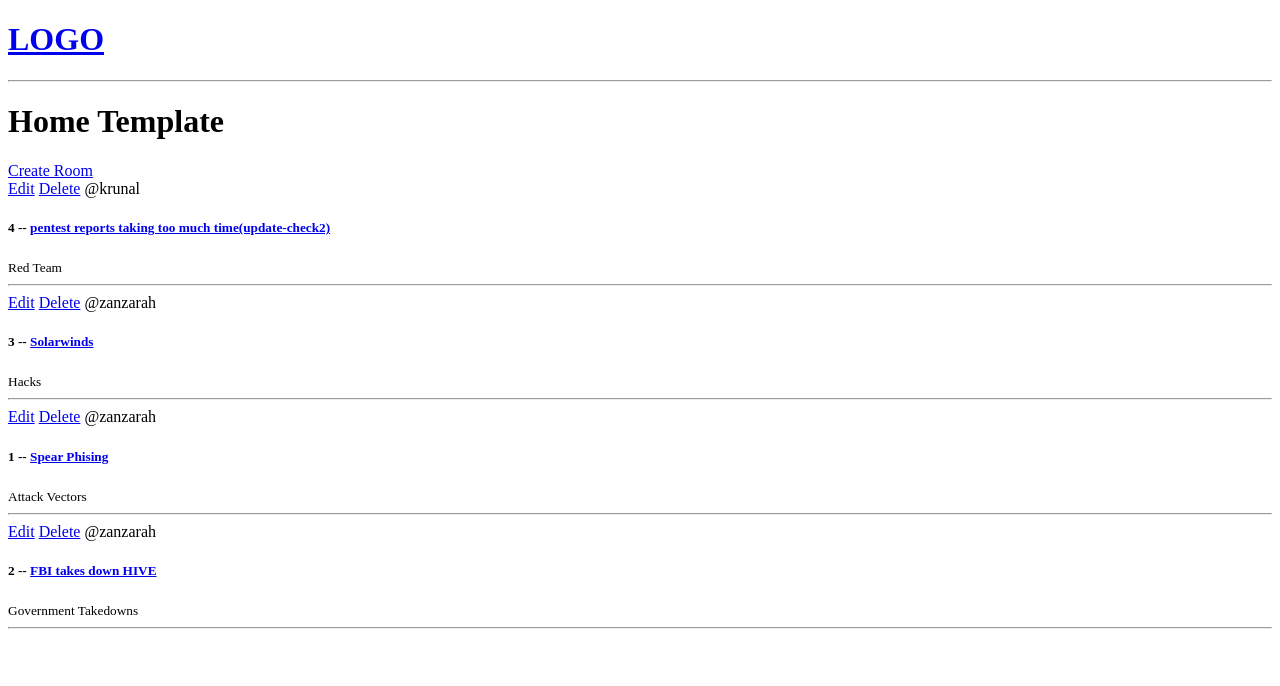
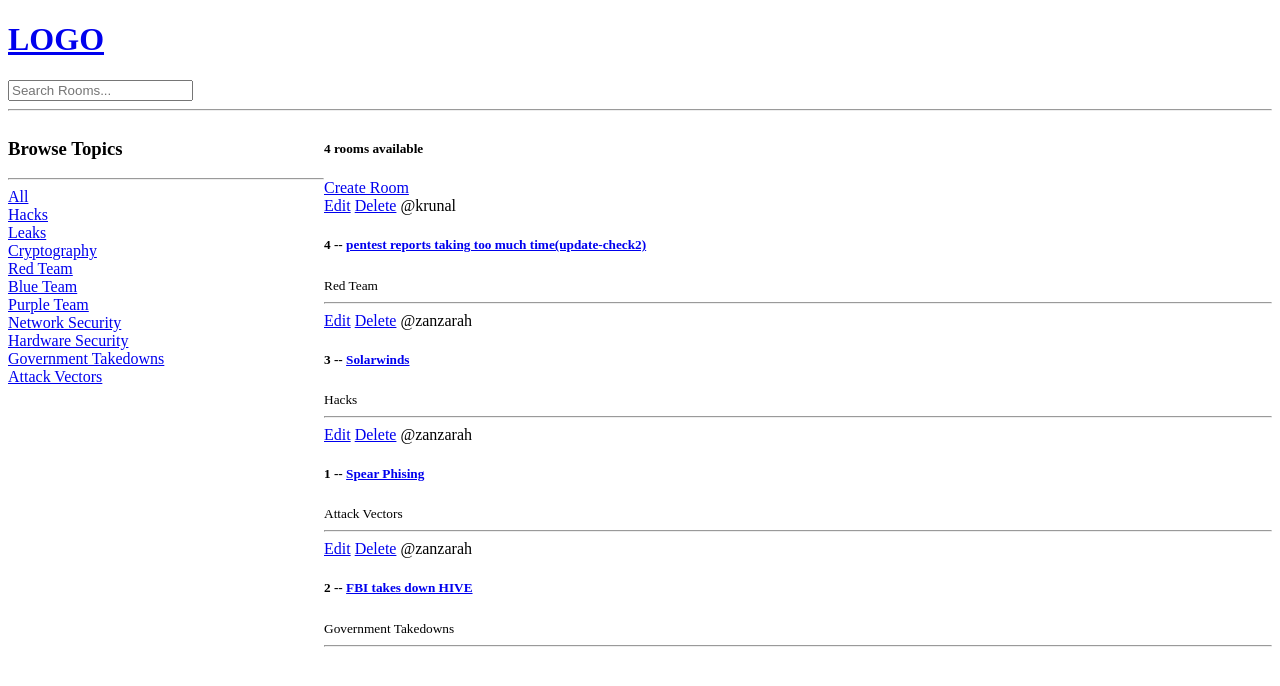
Before and after one commit to inukashiFNS/xerxes, a Django app: page / in a window 1280 px wide. Shown: the top 686 px of the page. Run offline with Django 4.2, Linux system fonts and the light colour scheme; data comes from the database, SQL or seed files in the repository.

Commit message:
search ftr

```diff
--- a/base/templates/base/home.html
+++ b/base/templates/base/home.html
@@ -2,8 +2,33 @@
 
 {% block content %}
 
-<h1>Home Template</h1>
+<style>
+    .home-container{
+        display: grid;
+        grid-template-columns: 1fr 3fr;
+    }
+</style>
+
+
+<div class="home-container">
+
     <div>
+        <h3>Browse Topics</h3>
+        <hr>
+
+        <div>
+            <a href="{% url 'home' %}">All</a>
+        </div>
+
+        {% for topic in topics %}
+            <div>
+                <a href="{% url 'home' %}?q={{topic.name}}">{{topic.name}}</a>
+            </div>
+        {% endfor %}
+    </div>
+
+    <div>
+        <h5>{{room_count}} rooms available</h5>
         <a href="{% url 'create-room' %}">Create Room</a>
         <div>
             {% for room in rooms %}
@@ -19,4 +44,7 @@
         </div>
     </div>
 
+
+</div>
+
 {% endblock content %}
--- a/base/views.py
+++ b/base/views.py
@@ -1,5 +1,6 @@
 from django.shortcuts import render, redirect
-from .models import Room
+from django.db.models import Q
+from .models import Room, Topic
 from .forms import RoomForm
 
 # Create your views here.
@@ -14,8 +15,18 @@ from .forms import RoomForm
 
 
 def home(request):
-    rooms = Room.objects.all()
-    context = {'rooms': rooms}
+    q = request.GET.get('q') if request.GET.get('q') != None else ''
+    rooms = Room.objects.filter(
+        Q(topic__name__icontains=q) |
+        Q(name__icontains=q) |
+        Q(description__icontains=q)
+        )
+    #icontains here like we search for ha then it should give us like hacks related stuff
+
+    topics = Topic.objects.all()
+    room_count = rooms.count()
+
+    context = {'rooms': rooms, 'topics': topics, 'room_count': room_count}
     return render(request, 'base/home.html', context)
 
 
--- a/templates/navbar.html
+++ b/templates/navbar.html
@@ -1,4 +1,8 @@
 <a href="/">
     <h1>LOGO</h1>
 </a>
+
+<form method="GET" action="{% url 'home' %}">
+    <input type="text" name="q" Placeholder="Search Rooms..."/>
+</form>
 <hr>
```
Lines whose indentation alone changed are shown as unchanged.
